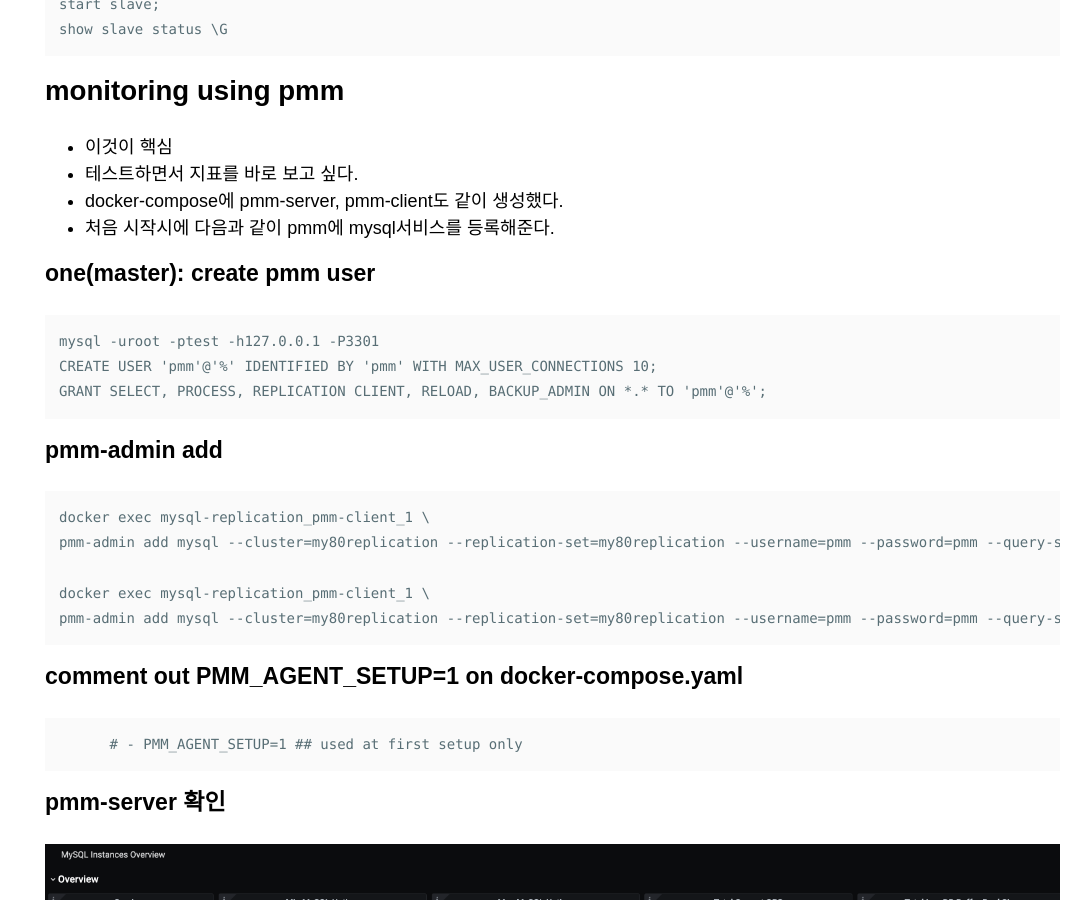
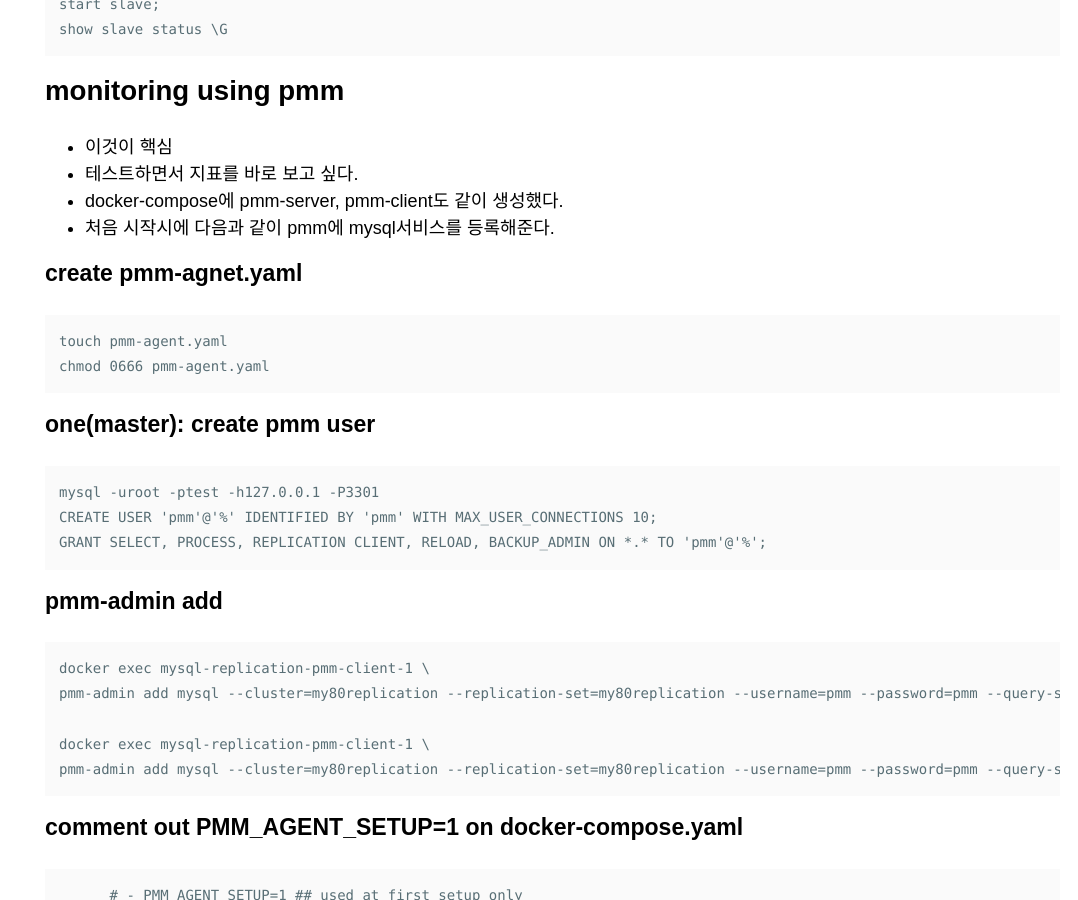
Before and after one commit to minsql/minsql.github.io, a Jekyll site: the page built from _posts/blog/2022-03-07-MySQL+PMM_docker-compose.md, in a window 1280 px wide and 900 px high, scrolled down 1192 px. Shown: the whole window, without its empty margins (202-1280 px from the left). Built offline with Jekyll 4.4.1, drawn with Linux system fonts in a browser that asks for light colours; nearby versions of some CDN libraries; some web fonts are replaced; comment, search, counter and statistics services are not loaded; some of the changed text lies outside the part shown.

Commit message:
Update 2022-03-07-MySQL+PMM_docker-compose.md

````diff
--- a/_posts/blog/2022-03-07-MySQL+PMM_docker-compose.md
+++ b/_posts/blog/2022-03-07-MySQL+PMM_docker-compose.md
@@ -57,6 +57,12 @@ show slave status \G
 * docker-compose에 pmm-server, pmm-client도 같이 생성했다.
 * 처음 시작시에 다음과 같이 pmm에 mysql서비스를 등록해준다.
 
+### create pmm-agnet.yaml
+```
+touch pmm-agent.yaml
+chmod 0666 pmm-agent.yaml
+```
+
 ### one(master): create pmm user
 ```
 mysql -uroot -ptest -h127.0.0.1 -P3301
@@ -66,10 +72,10 @@ GRANT SELECT, PROCESS, REPLICATION CLIENT, RELOAD, BACKUP_ADMIN ON *.* TO 'pmm'@
 
 ### pmm-admin add
 ```
-docker exec mysql-replication_pmm-client_1 \
+docker exec mysql-replication-pmm-client-1 \
 pmm-admin add mysql --cluster=my80replication --replication-set=my80replication --username=pmm --password=pmm --query-source=perfschema  --service-name=one --host=one --port=3306
 
-docker exec mysql-replication_pmm-client_1 \
+docker exec mysql-replication-pmm-client-1 \
 pmm-admin add mysql --cluster=my80replication --replication-set=my80replication --username=pmm --password=pmm --query-source=perfschema --service-name=two --host=two --port=3306
 ```
 
````
Also changed, not shown: other parts of _posts/blog/2022-03-07-MySQL+PMM_docker-compose.md (+1 -1 lines).
